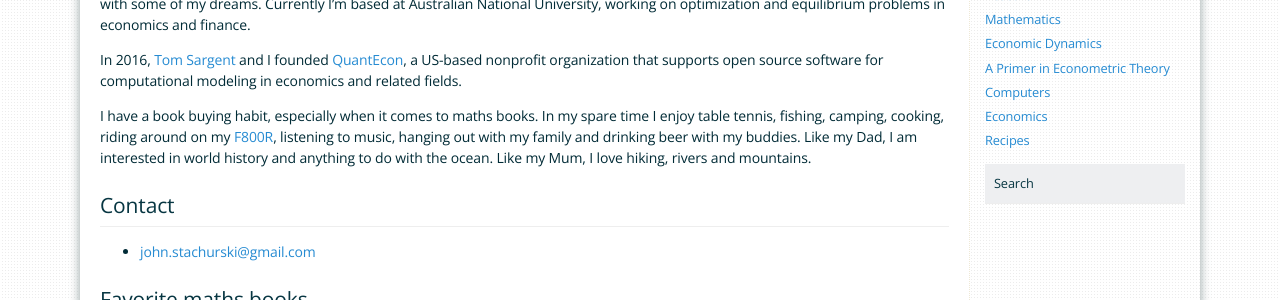
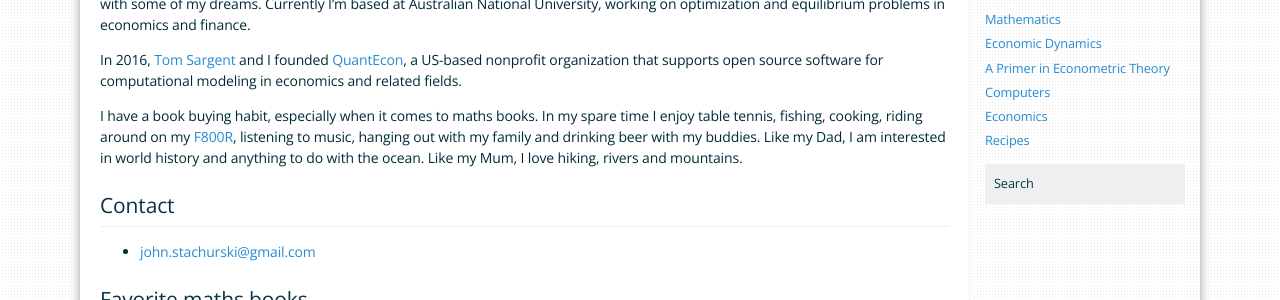
Before and after one commit to jstac/personal_website, a Jekyll site: the page built from index.md, in a window 1280 px wide. Shown: the part 222-522 px from the top of the page. Built offline with Jekyll 4.4.1, drawn with Linux system fonts in a browser that asks for light colours; our own code applies the rules of GitHub Pages for plain Markdown files; comment, search, counter and statistics services are not loaded.

Commit message:
fix_link

```diff
--- a/index.md
+++ b/index.md
@@ -18,7 +18,7 @@
 related fields.
 
 I have a book buying habit, especially when it comes to maths books.  In my
-spare time I enjoy table tennis, fishing, camping, cooking, riding around on
+spare time I enjoy table tennis, fishing,  cooking, riding around on
 my [F800R](https://en.wikipedia.org/wiki/BMW_F800R),
 listening to music, hanging out with my family and drinking beer with my
 buddies. Like my Dad, I am interested in world history and anything to do with
@@ -31,7 +31,7 @@
 
 ## Favorite maths books
 
-- See [this page](maths)
+- See [this page](mathematics)
 
 ## More favorite books
 
```
